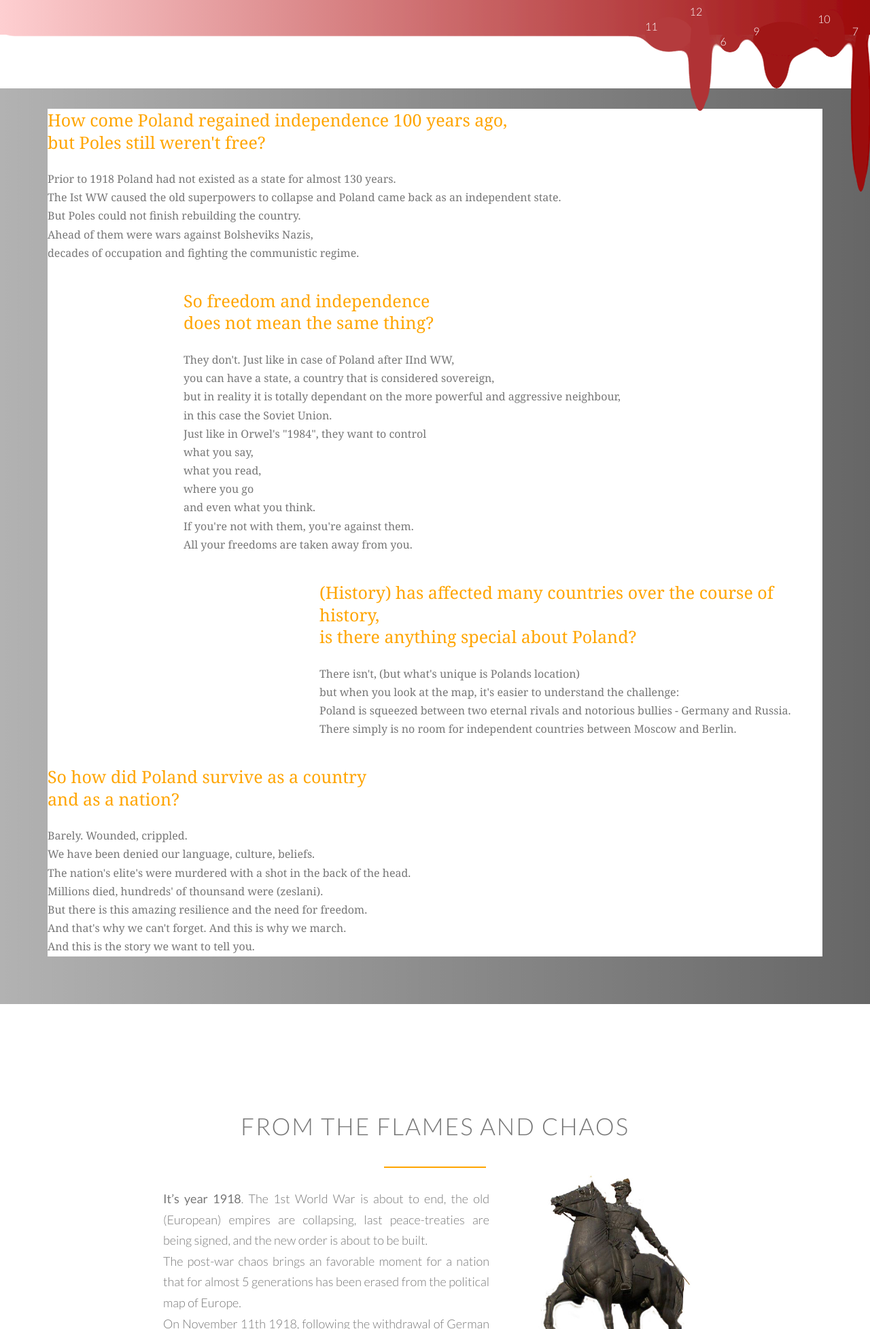
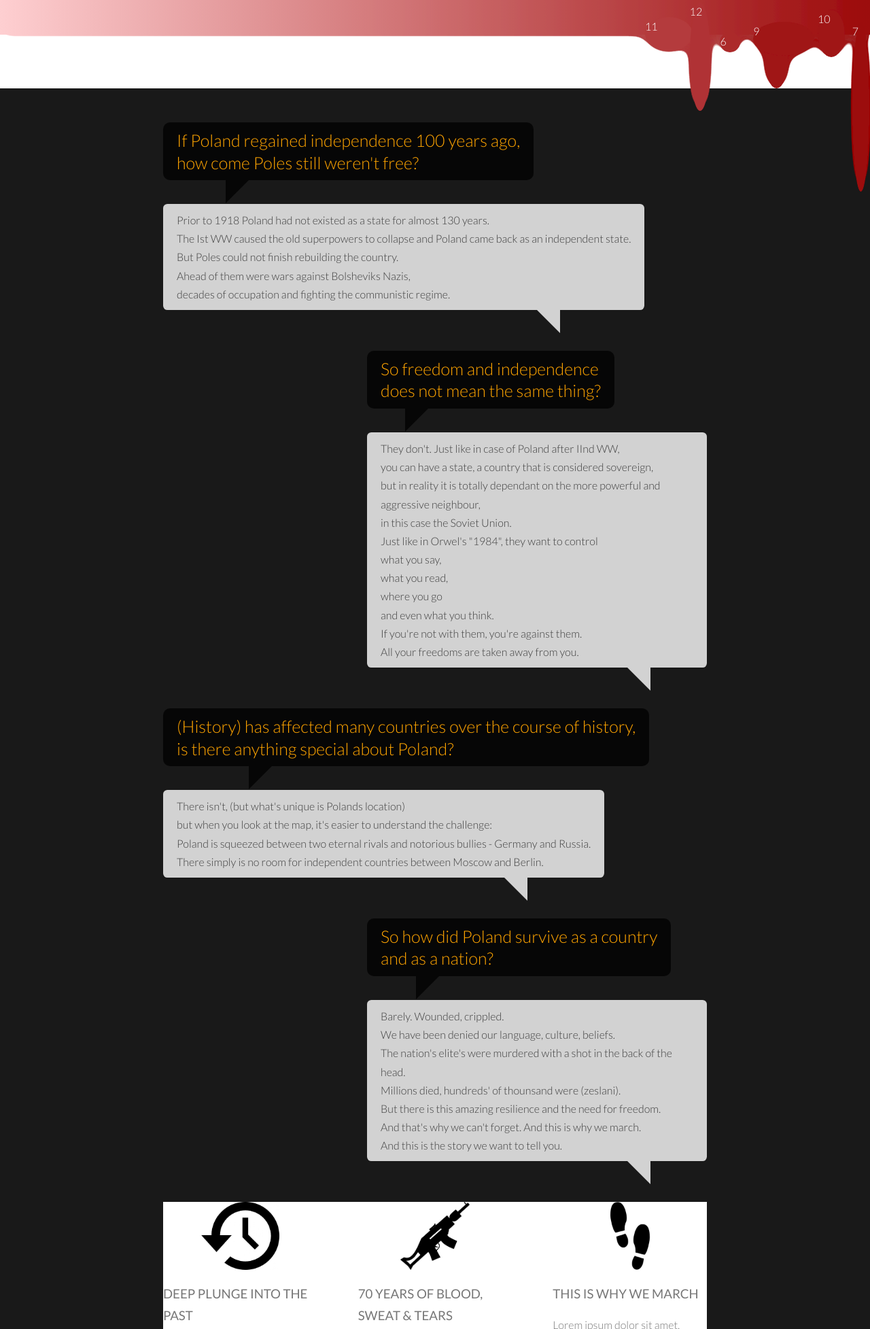
Before and after one commit to SimonLuz/pl-independence, a website: page index.html in a window 1280 px wide. Shown: the part 670-2625 px from the top of the page at 68% size. Drawn offline with nearby package versions, Linux system fonts and the light colour scheme.

Commit message:
Speech bubbles for section-intro styled, 3 card menu moved up.

```diff
--- a/index.html
+++ b/index.html
@@ -70,25 +70,67 @@
 
         <main>
             <section class='section-intro u-margin-top-big'>
-                <div class="intro-container row">
+                <div class="intro-container">
+
                     <div class='intro-item'>
-                        <p class='intro-item__question'>How come Poland regained independence 100 years ago,<br> but Poles still weren't free? </p>
-                        <p class='intro-item__answer'>Prior to 1918 Poland had not existed as a state for almost 130 years.<br> The Ist WW caused the old superpowers to collapse and Poland came back as an independent state.</p>
-                        <p class="intro-item__answer">But Poles could not finish rebuilding the country.<br> Ahead of them were wars against Bolsheviks Nazis,<br> decades of occupation and fighting the communistic regime.</p>
+                        <div class='intro-item__question'>
+                            <p class='intro-item__question--par'>If Poland regained independence 100 years ago,<br> how come Poles still weren't free? </p>
+                        </div>
+                        <div class='intro-item__answer'>
+                            <p class='intro-item__answer--par'>Prior to 1918 Poland had not existed as a state for almost 130 years.<br> The Ist WW caused the old superpowers to collapse and Poland came back as an independent state.</p>
+                            <p class="intro-item__answer--par">But Poles could not finish rebuilding the country.<br> Ahead of them were wars against Bolsheviks Nazis,<br> decades of occupation and fighting the communistic regime.</p>
+                        </div>
                     </div>
                     <div class='intro-item'>
-                        <p class='intro-item__question'>So freedom and independence <br>does not mean the same thing?</p>
-                        <p class='intro-item__answer'>They don't. Just like in case of Poland after IInd WW,<br> you can have a state, a country that is considered sovereign,<br> but in reality it is totally dependant on the more powerful and aggressive neighbour,<br> in this case the Soviet Union.</p>
-                        <p class='intro-item__answer'>Just like in Orwel's "1984", they want to control <br>what you say, <br>what you read,<br> where you go <br>and even what you think. <br>If you're not with them, you're against them. <br>All your freedoms are taken away from you.</p>
+                        <div class='intro-item__question'>
+                            <p class='intro-item__question--par'>So freedom and independence <br>does not mean the same thing?</p>
+                        </div>
+                        <div class='intro-item__answer'>
+                            <p class='intro-item__answer--par'>They don't. Just like in case of Poland after IInd WW,<br> you can have a state, a country that is considered sovereign,<br> but in reality it is totally dependant on the more powerful and aggressive neighbour,<br> in this case the Soviet Union.</p>
+                            <p class='intro-item__answer--par'>Just like in Orwel's "1984", they want to control <br>what you say, <br>what you read,<br> where you go <br>and even what you think. <br>If you're not with them, you're against them. <br>All your freedoms are taken away from you.</p>
+                        </div>
                     </div>
                     <div class='intro-item'>
-                        <p class='intro-item__question'>(History) has affected many countries over the course of history,<br> is there anything special about Poland?</p>
-                        <p class='intro-item__answer'>There isn't, (but what's unique is Polands location) <br>but when you look at the map, it's easier to understand the challenge:<br> Poland is squeezed between two eternal rivals and notorious bullies - Germany and Russia.<br> There simply is no room for independent countries between Moscow and Berlin. </p>
+                        <div class='intro-item__question'>
+                            <p class='intro-item__question--par'>(History) has affected many countries over the course of history,<br> is there anything special about Poland?</p>
+                        </div>
+                        <div class='intro-item__answer'>
+                            <p class='intro-item__answer--par'>There isn't, (but what's unique is Polands location) <br>but when you look at the map, it's easier to understand the challenge:<br> Poland is squeezed between two eternal rivals and notorious bullies - Germany and Russia.<br> There simply is no room for independent countries between Moscow and Berlin. </p>
+                        </div>
                     </div>
                     <div class='intro-item'>
-                        <p class='intro-item__question'>So how did Poland survive as a country<br> and as a nation?</p>
-                        <p class='intro-item__answer'>Barely. Wounded, crippled.<br> We have been denied our language, culture, beliefs.<br> The nation's elite's were murdered with a shot in the back of the head.<br> Millions died, hundreds' of thounsand were (zeslani).</p> <p class='intro-item__answer'> But there is this amazing resilience and the need for freedom.<br> And that's why we can't forget. And this is why we march.<br>
-And this is the story we want to tell you.</p>
+                        <div class='intro-item__question'>
+                            <p class='intro-item__question--par'>So how did Poland survive as a country<br> and as a nation?</p>
+                        </div>
+                        <div class='intro-item__answer'>
+                            <p class='intro-item__answer--par'>Barely. Wounded, crippled.<br> We have been denied our language, culture, beliefs.<br> The nation's elite's were murdered with a shot in the back of the head.<br> Millions died, hundreds' of thounsand were (zeslani).</p>
+                            <p class='intro-item__answer--par'> But there is this amazing resilience and the need for freedom.<br> And that's why we can't forget. And this is why we march.<br>And this is the story we want to tell you.</p>
+                        </div>
+                    </div>
+
+                    <div class="row">
+                       <div class="col-1-of-3">
+                         <div class="about-icon">
+                             <img class="about-icon__img" src="img/back-in-time_clock.jpg">
+                         </div>
+
+                          <h3 class="heading-tertiary u-margin-top-small">deep plunge into the past</h3>
+                           Lorem ipsum dolor sit amet, consectetur adipisicing elit. Rem in quas repellendus laboriosam, tempora iste adipisci ea obcaecati nostrum debitis facere maxime nobis? Enim ipsa ratione, odio amet similique quasi!
+                       </div>
+                       <div class="col-1-of-3">
+                         <div class="about-icon">
+                             <img class="about-icon__img" src="img/rifle.png">
+                         </div>
+                          <h3 class="heading-tertiary u-margin-top-small">70 years of blood, sweat & tears</h3>
+                           Lorem ipsum dolor sit amet, consectetur adipisicing elit. Maiores nisi sequi veritatis minima facere quasi rem in reprehenderit, eos ut dolorem, accusamus magnam sunt fuga officia aut, voluptate omnis eius.
+                       </div>
+                       <div class="col-1-of-3">
+                         <div class="about-icon">
+                             <img class="about-icon__img" src="img/shoe-print-silhouette-30.jpg">
+                         </div>
+                          <h3 class="heading-tertiary u-margin-top-small" > this is why we march</h3>
+                           Lorem ipsum dolor sit amet, consectetur adipisicing elit. Autem delectus saepe hic repudiandae rem nulla, magni. Ab impedit saepe delectus mollitia cupiditate. Cumque debitis voluptatibus aut nam. Ipsa rem, fuga.
+                       </div>
                     </div>
                 </div>
 
@@ -130,30 +172,7 @@ We cannot let this spirit die. We do not want to forget. This is why we march.
                     </div>
 
                 </div>
-                    <div class="row">
-                       <div class="col-1-of-3">
-                         <div class="about-icon">
-                             <img class="about-icon__img" src="img/back-in-time_clock.jpg">
-                         </div>
 
-                          <h3 class="heading-tertiary u-margin-top-small">deep plunge into the past</h3>
-                           Lorem ipsum dolor sit amet, consectetur adipisicing elit. Rem in quas repellendus laboriosam, tempora iste adipisci ea obcaecati nostrum debitis facere maxime nobis? Enim ipsa ratione, odio amet similique quasi!
-                       </div>
-                       <div class="col-1-of-3">
-                         <div class="about-icon">
-                             <img class="about-icon__img" src="img/rifle.png">
-                         </div>
-                          <h3 class="heading-tertiary u-margin-top-small">70 years of blood, sweat & tears</h3>
-                           Lorem ipsum dolor sit amet, consectetur adipisicing elit. Maiores nisi sequi veritatis minima facere quasi rem in reprehenderit, eos ut dolorem, accusamus magnam sunt fuga officia aut, voluptate omnis eius.
-                       </div>
-                       <div class="col-1-of-3">
-                         <div class="about-icon">
-                             <img class="about-icon__img" src="img/shoe-print-silhouette-30.jpg">
-                         </div>
-                          <h3 class="heading-tertiary u-margin-top-small" > this is why we march</h3>
-                           Lorem ipsum dolor sit amet, consectetur adipisicing elit. Autem delectus saepe hic repudiandae rem nulla, magni. Ab impedit saepe delectus mollitia cupiditate. Cumque debitis voluptatibus aut nam. Ipsa rem, fuga.
-                       </div>
-                    </div>
             </section>
 
             <section class="section-photo-showcase u-margin-top-big u-margin-bottom-big">
--- a/sass/abstracts/_mixins.scss
+++ b/sass/abstracts/_mixins.scss
@@ -12,3 +12,45 @@
     left: 50%;
     transform: translate(-50%, -50%);
 }
+
+
+//SPEECH BUBBLE STYLES
+@mixin speechBubbleLeft {
+    position: relative;
+    border-radius: .4em;
+
+    &::after {
+        content: '';
+        position: absolute;
+        bottom: 0;
+        left: 20%;
+        width: 0;
+        height: 0;
+        border: 34px solid transparent;
+        border-top-color: rgba(5,5,5, .9);
+        border-bottom: 0;
+        border-left: 0;
+        margin-left: -17px;
+        margin-bottom: -34px;
+    }
+}
+
+@mixin speechBubbleRight {
+    position: relative;
+    border-radius: .4em;
+
+    &::after {
+        content: '';
+        position: absolute;
+        bottom: 0;
+        left: 80%;
+        width: 0;
+        height: 0;
+        border: 34px solid transparent;
+        border-top-color: rgba(210,210,210, 1);
+        border-bottom: 0;
+        border-right: 0;
+        margin-left: -17px;
+        margin-bottom: -34px;
+    }
+}
--- a/sass/components/_intro.scss
+++ b/sass/components/_intro.scss
@@ -1,38 +1,49 @@
 .section-intro {
     background: linear-gradient(
     to right,
-        rgba(0,0,0, .3),
-        rgba(0,0,0, .6)
+        rgba(0,0,0, .9),
+        rgba(0,0,0, .9)
     );
-    padding: 3rem 0;
+    padding: 5rem 0;
 }
 
 .intro-container {
-    background-color: transparent;
+    max-width: 80rem;
+    margin: 0 auto;
 }
 
 .intro-item {
-    background-color: transparent;
-    font-family: Georgia;
-    font-weight: 400;
-    margin-bottom: 4rem;
+    font-weight: 300;
+    margin-bottom: 5rem;
 
-    &:nth-of-type(2) {
-        margin-left: 20rem;
+    &:nth-of-type(2),
+    &:nth-of-type(4) {
+        margin-left: 30rem;
     }
 
-     &:nth-of-type(3) {
-        margin-left: 40rem;
-    }
+    // &:nth-of-type(3) {
+     //   margin-left: 40rem;
+    //}
 
     &__question {
+        display: inline-block;
         color: orange;
         margin-bottom: 2.5rem;
         font-size: 2.5rem;
         line-height: 1.3;
+        background-color: rgba(5,5,5, .9);
+        padding: 1rem 2rem;
+        margin-bottom: 3.5rem;
+
+        @include speechBubbleLeft;
     }
 
     &__answer {
-        color: $color-text-gray-medium;
+        padding: 1rem 2rem;
+        margin-bottom: 1rem;
+        display: inline-block;
+        color: $color-text-gray-dark;
+        background-color: rgba(210,210,210, 1);
+        @include speechBubbleRight;
     }
 }
```
Also changed, not shown: css/style.css, img/blood-drip-multi.jpg (deleted), img/blood-drip-single.jpg (deleted), img/blood-drip_cropped.jpg (deleted).
